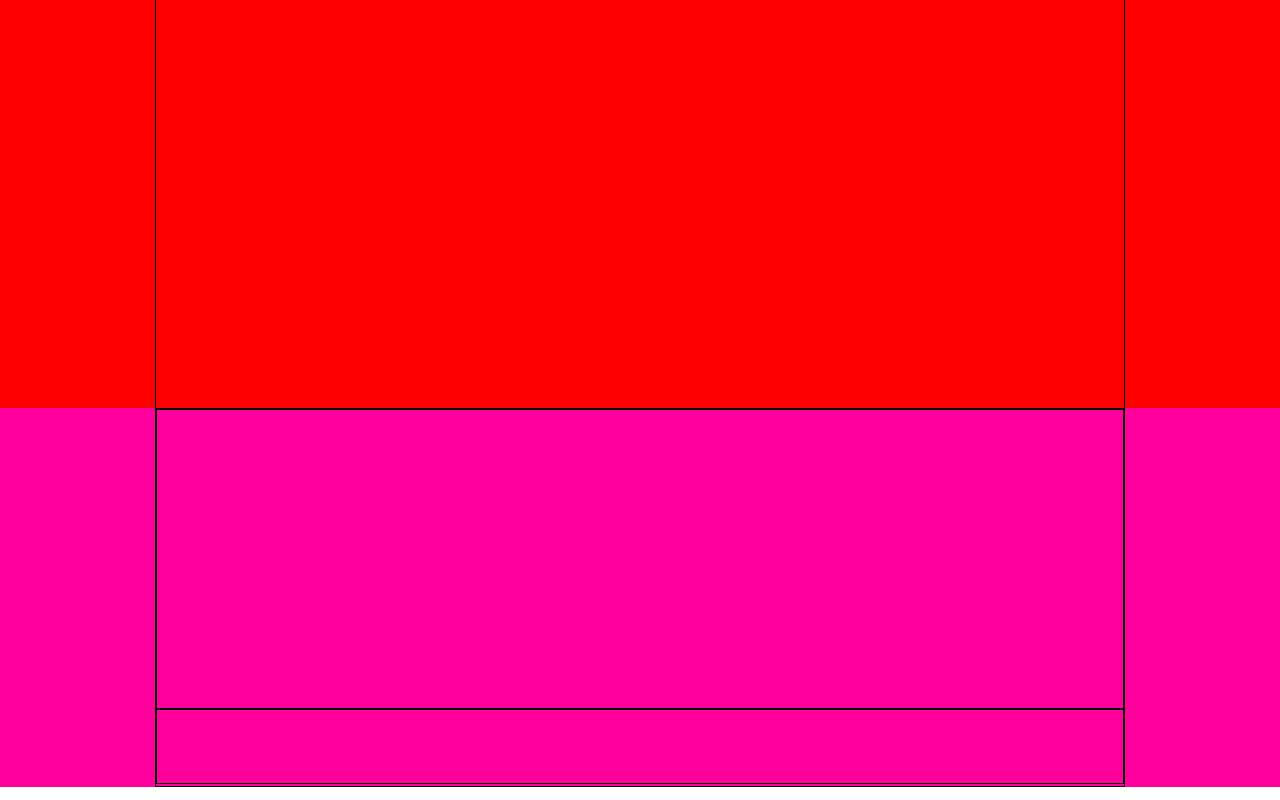
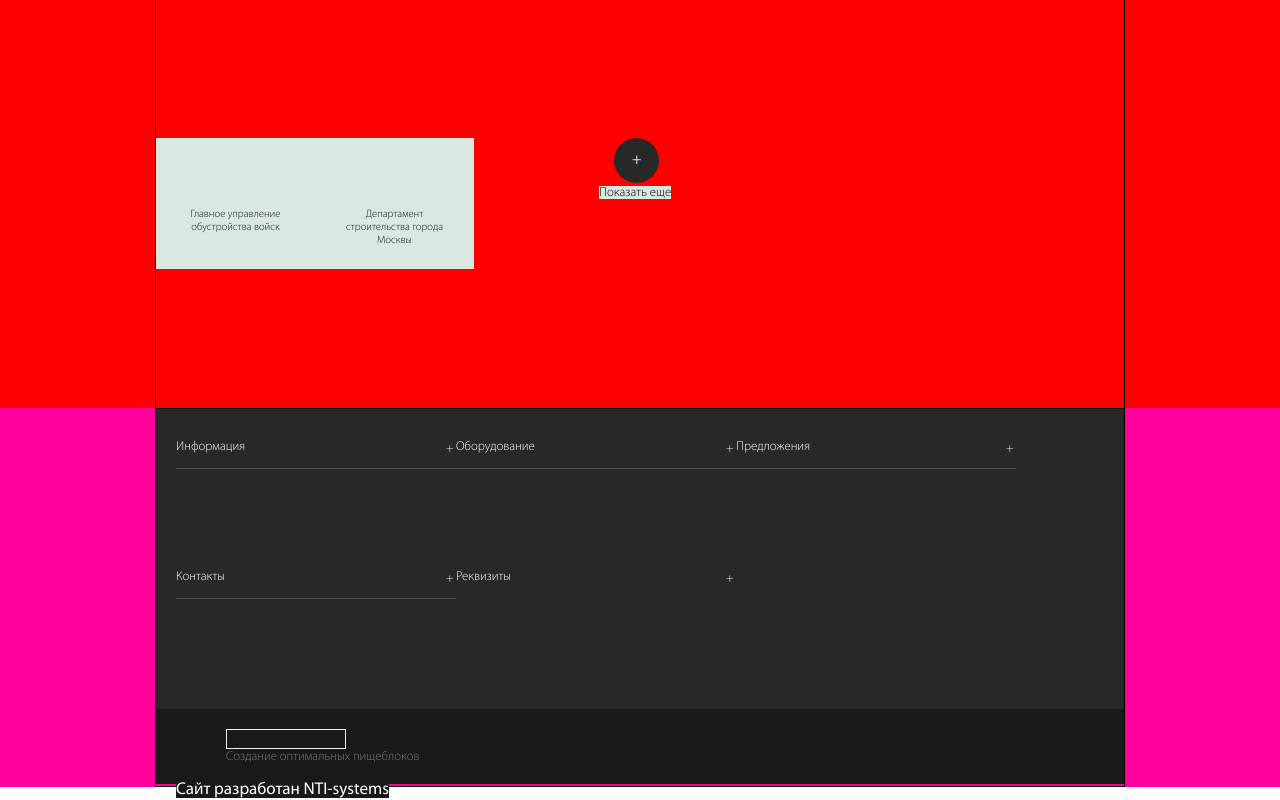
Before and after one commit to anastasiya-liapko/dining-room, a website: page index.html in a window 1280 px wide. Shown: the part 3200-4000 px from the top of the page. Drawn offline with nearby package versions, Linux system fonts and the light colour scheme; files that its build step writes are made by us from their sources.

Commit message:
мобильная версия

```diff
--- a/index.html
+++ b/index.html
@@ -207,13 +207,37 @@
           <div class="clients__item">Воздушно десантное училище имени Н.Ф.Маргелова</div>
           <div class="clients__item">Главное управление обустройства войск</div>
           <div class="clients__item">Департамент строительства города Москвы</div>
+          <a class="clients__button" href="#">
+            <span class="clients__more more"></span>
+            <span class="clients__text">Показать еще</span>
+          </a>
         </div>
       </section>
     </main>
     <footer class="footer">
       <div class="footer__wrapper">
-        <div class="footer__lists lists"></div>
-        <div class="footer__info info"></div>
+        <div class="footer__lists lists">
+          <div class="lists__item lists__item-info">
+            <span class="lists__title">Информация</span>
+          </div>
+          <div class="lists__item lists__item-equipment">
+            <span class="lists__title">Оборудование</span>
+          </div>
+          <div class="lists__item lists__item-offers">
+            <span class="lists__title">Предложения</span>
+          </div>
+          <div class="lists__item lists__item-contacts">
+            <span class="lists__title">Контакты</span>
+          </div>
+          <div class="lists__item lists__item-requisites">
+            <span class="lists__title">Реквизиты</span>
+          </div>
+        </div>
+        <div class="footer__info info">
+          <div class="info__logo"></div>
+          <span class="info__logo-text">Cоздание оптимальных пищеблоков</span>
+          <span class="info__developer">Сайт разработан NTI-systems</span>
+        </div>
       </div>
     </footer>
   </body>
--- a/less/blocks/clients.less
+++ b/less/blocks/clients.less
@@ -1,14 +1,69 @@
 .clients {
   // height: 620px;
-  background-color: pink;
+  background-color: @lightgrey;
   // box-sizing: border-box;
 }
 
 .clients__wrapper {
   .container();
+  display: flex;
+  flex-wrap: wrap;
   height: 620px;
   border: 1px solid black;
   box-sizing: border-box;
+}
+
+.clients__title {
+  display: block;
+  width: 320px;
+  height: 100px;
+  padding-top: 55px;
+  padding-left: 90px;
+  font-style: normal;
+  font-weight: 400;
+  font-size: 21.34px;
+  line-height: auto;
+  color: @lightblack;
+  background-color: @lightgrey;
+  box-sizing: border-box;
+}
+
+.clients__item {
+  width: 159px;
+  height: 131px;
+  padding-top: 70px;
+  padding-left: 20px;
+  padding-right: 20px;
+  font-style: normal;
+  font-weight: 300;
+  font-size: 10.67px;
+  line-height: auto;
+  color: @lightblack;
+  background-color: @lightgrey;
+  text-align: center;
+  box-sizing: border-box;
+}
+
+.clients__button {
+  display: block;
+  width: 320px;
+  height: 125px;
+  padding-left: 125px;
+  text-decoration: none;
+}
+
+.clients__more {
+  margin-left: 15px;
+}
+
+.clients__text {
+  font-style: normal;
+  font-weight: 300;
+  font-size: 12.8px;
+  line-height: auto;
+  color: @black;
+  background-color: @lightgrey;
+
 }
 
 @media @desktop-widths {
--- a/less/blocks/footer.less
+++ b/less/blocks/footer.less
@@ -1,6 +1,6 @@
 .footer {
   // height: 343px;
-  background-color: grey;
+  background-color: @darkgrey;
   // box-sizing: border-box;
 }
 
--- a/less/blocks/info.less
+++ b/less/blocks/info.less
@@ -1,7 +1,40 @@
 .info {
   height: 102px;
-  border: 1px solid black;
+  padding-top: 20px;
+  padding-left: 20px;
+  color: @white;
+  background-color: @lightblack;
   box-sizing: border-box;
+}
+
+.info__logo {
+  width: 120px;
+  height: 20px;
+  margin-left: 50px;
+  border: 1px solid @white;
+  box-sizing: border-box;
+}
+
+.info__logo-text {
+  display: block;
+  padding-left: 50px;
+  font-style: normal;
+  font-weight: 300;
+  font-size: 12.8px;
+  line-height: 15.39px;
+  color: @grey;
+  background-color: @lightblack;
+}
+
+.info__developer {
+  display: inline-block;
+  margin-top: 18px;
+  font-style: normal;
+  font-weight: 400;
+  font-size: 17.07px;
+  line-height: 15.39px;
+  color: @clearwhite;
+  background-color: @lightblack;
 }
 
 @media @desktop-widths {
--- a/less/blocks/lists.less
+++ b/less/blocks/lists.less
@@ -1,7 +1,38 @@
 .lists {
+  display: flex;
+  flex-wrap: wrap;
   height: 240px;
-  border: 1px solid black;
+  padding: 20px;
+  background-color: @darkgrey;
+  // border: 1px solid black;
   box-sizing: border-box;
+}
+
+.lists__item {
+  position: relative;
+  width: 280px;
+  height: 40px;
+  padding-top: 13px;
+  font-style: normal;
+  font-weight: 300;
+  font-size: 12.8px;
+  line-height: 10.24px;
+  color: @clearwhite;
+  background-color: @darkgrey;
+  border-bottom: 1px solid @transparentwhite;
+  box-sizing: border-box;
+}
+
+.lists__item:nth-child(5) {
+  border: none;
+}
+
+.lists__item::before {
+  content: "+";
+  position: absolute;
+  top: 15px;
+  left: 270px;
+  color: @white;
 }
 
 @media @desktop-widths {
--- a/less/variables.less
+++ b/less/variables.less
@@ -12,3 +12,4 @@
 @orange: #faad3d;
 @lightblack: #191919;
 @moreblack: #1d1d1d;
+@transparentwhite: rgba(255, 255, 255, 0.16);
```
